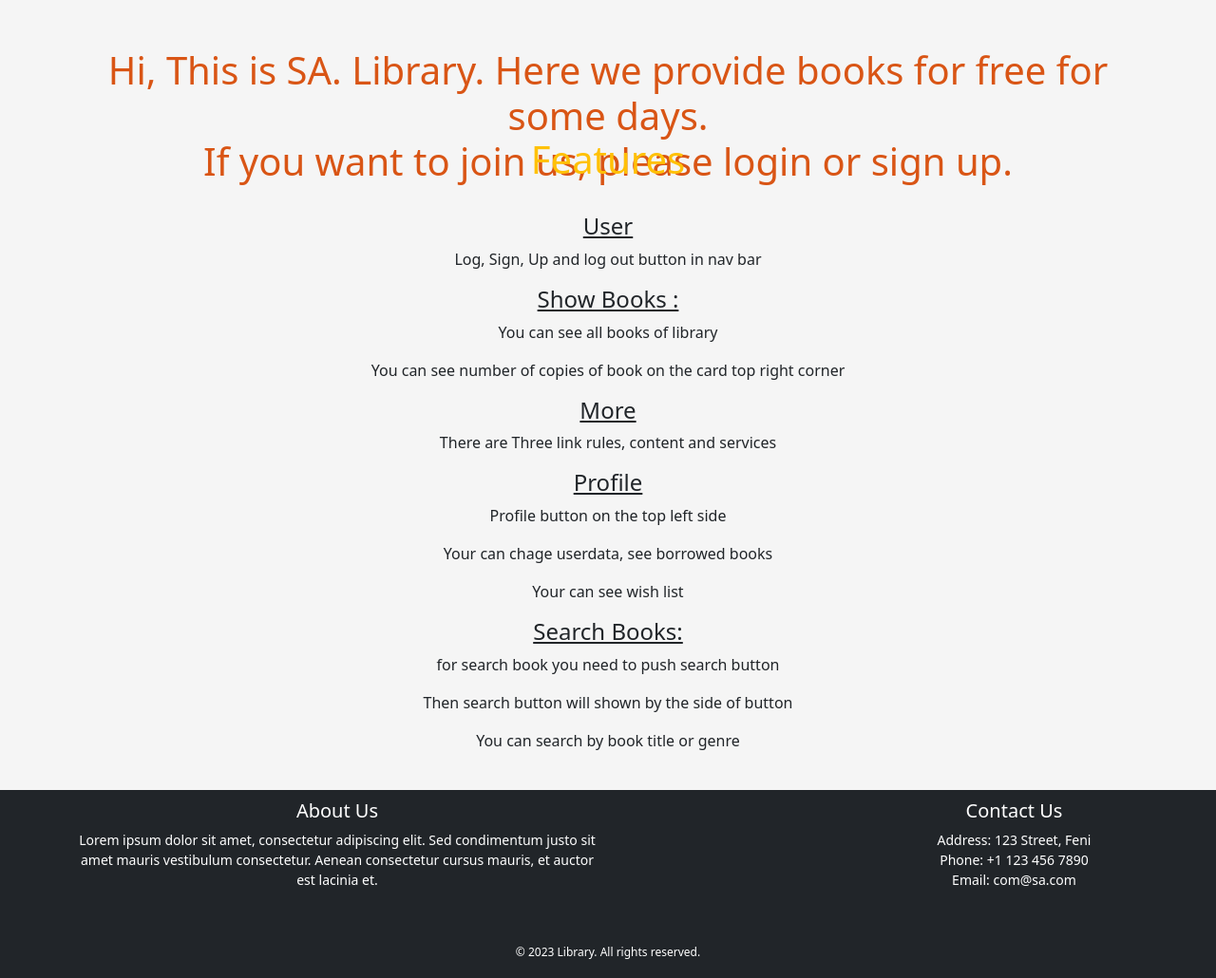
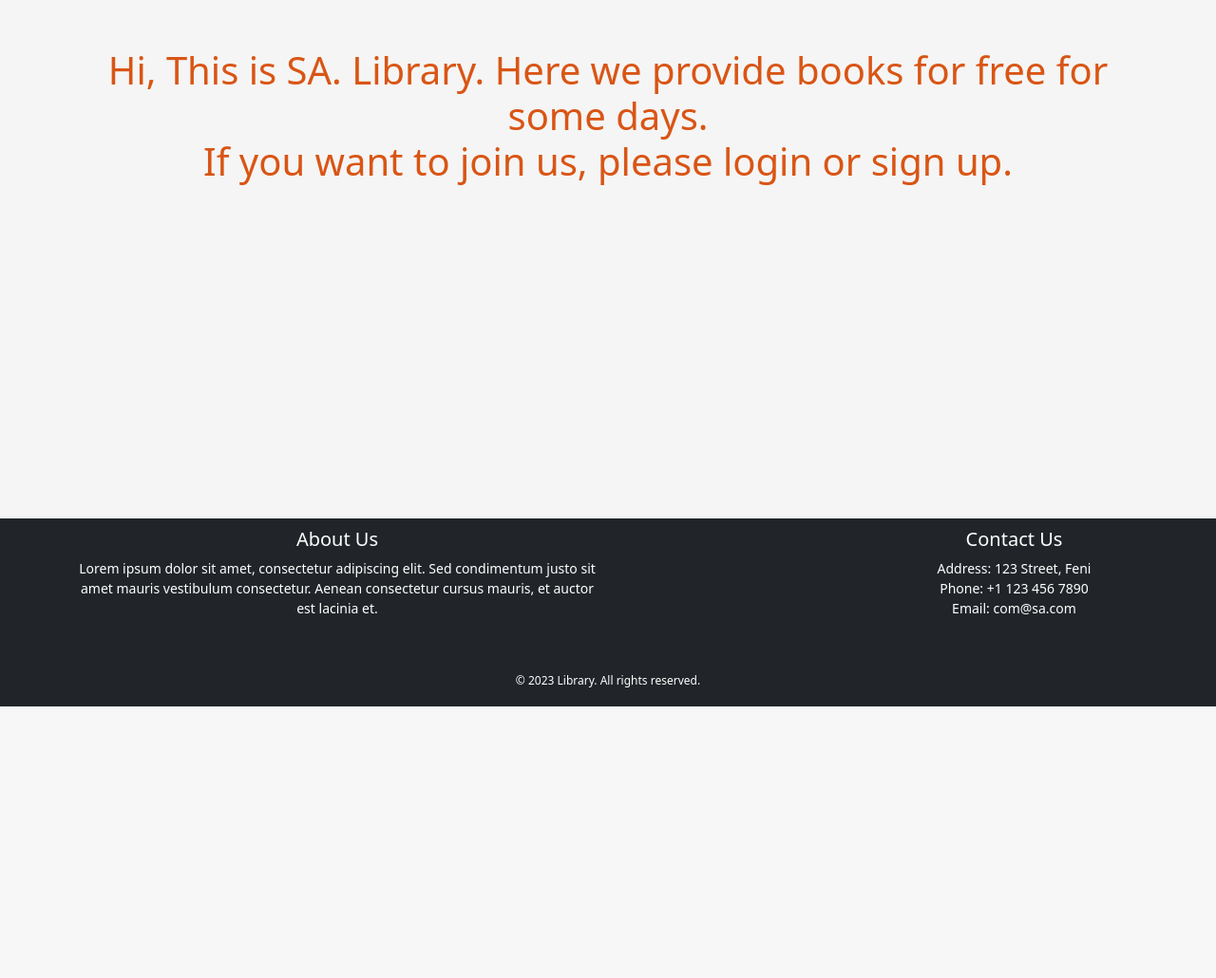
Before and after one commit to AlSaimun/ACC-course, a Django app: page / in a window 1280 px wide. Shown: the part 56-1086 px from the top of the page at 95% size. After the commit the page ends 800 px from the top, so only its background shows below. Run offline with Django 4.2, Linux system fonts and the light colour scheme; some libraries are stand-ins or nearby versions.

Commit message:
Update home.html

```diff
--- a/LIBRARY_MANAGEMENT/user_authentication/templates/user_authentication/home.html
+++ b/LIBRARY_MANAGEMENT/user_authentication/templates/user_authentication/home.html
@@ -21,11 +21,6 @@
 <div class="container">
   {% if user.is_authenticated %}
   <h1 class="text-success">Welcome, {{ name }}</h1>
-  {% else %}
-
-  <h1 class="Wellcome-rule">Hi, This is SA. Library. Here we provide books for free for some days.<br>
-    If you want to join us, please login or sign up.</h1>
-  {% endif %}
 
 </div>
 <div class="rules-content">
@@ -55,6 +50,12 @@
     <p>Then search button will shown by the side of button</p>
     <p>You can search by book title or genre</p>
   </div>
+  {% else %}
+  <h1 class="Wellcome-rule">Hi, This is SA. Library. Here we provide books for free for some days.<br>
+    If you want to join us, please login or sign up.</h1>
+  {% endif %}
 </div>
 <br>
+
+
 {% endblock %}
```
